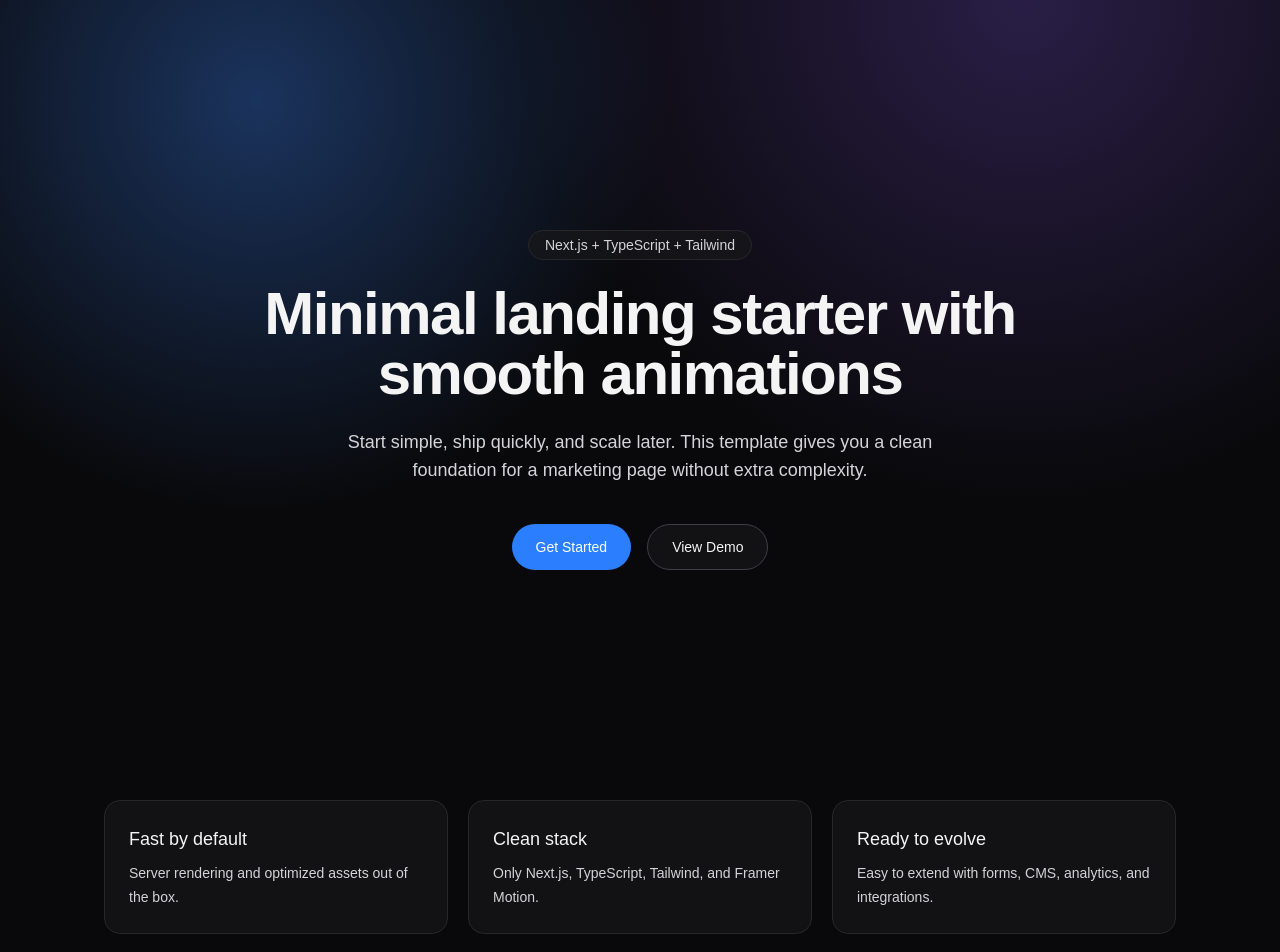
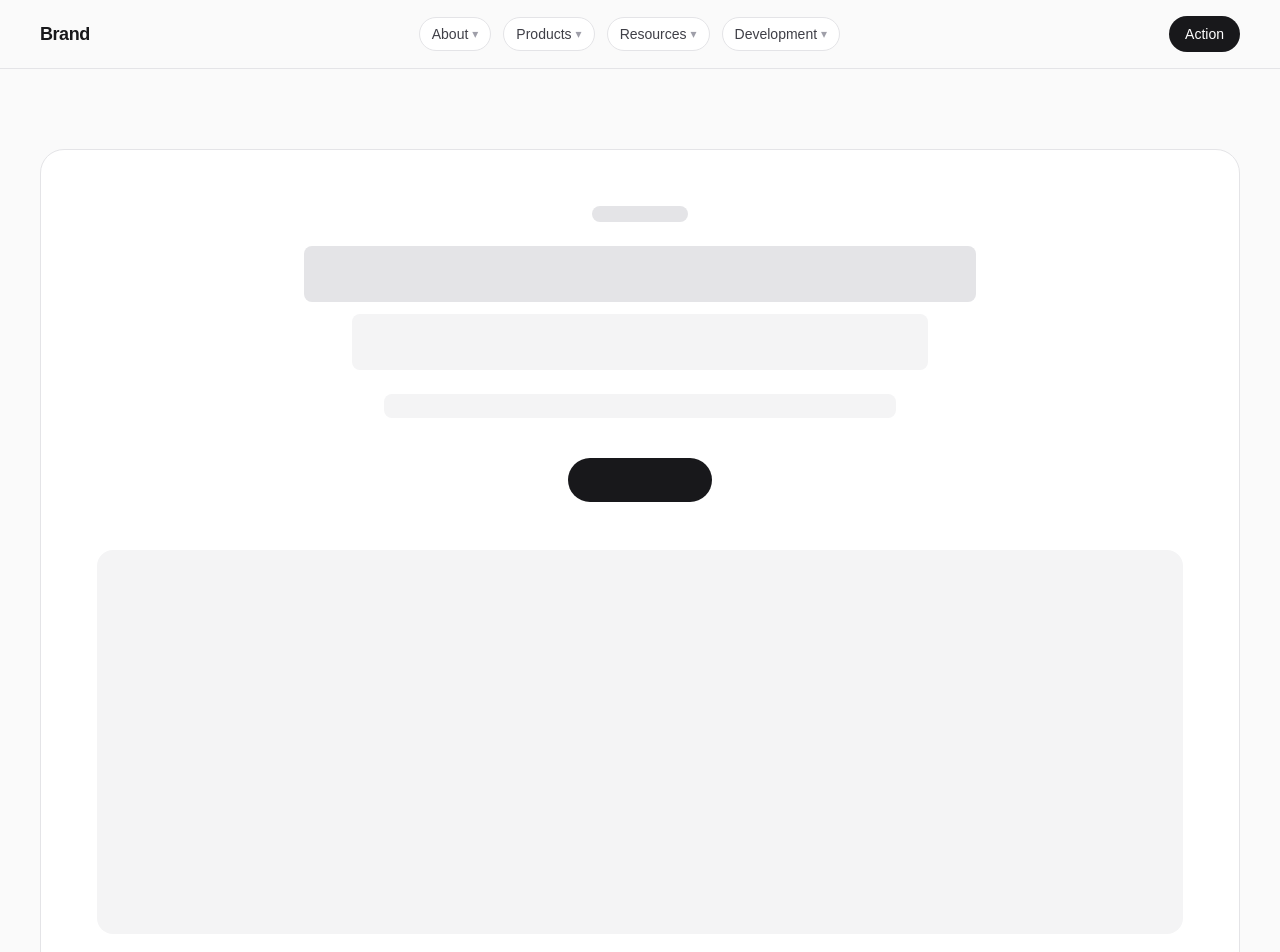
Before and after one commit to PraxisFinance/landing, a Next.js app: page / in a window 1280 px wide. Shown: the top 952 px of the page. Built offline with nearby package versions, Linux system fonts and the light colour scheme.

Commit message:
add base layout structure

```diff
--- a/app/page.tsx
+++ b/app/page.tsx
@@ -1,91 +1,17 @@
-"use client";
-
-import { motion } from "framer-motion";
-
-const fadeUp = {
-  initial: { opacity: 0, y: 24 },
-  whileInView: { opacity: 1, y: 0 },
-  viewport: { once: true, amount: 0.2 },
-  transition: { duration: 0.6, ease: "easeOut" as const },
-};
+import { LandingFooter } from "@/components/sections/LandingFooter";
+import { LandingHeader } from "@/components/sections/LandingHeader";
+import { LandingHero } from "@/components/sections/LandingHero";
 
 export default function Home() {
   return (
-    <main className="relative isolate overflow-hidden bg-zinc-950 text-zinc-100">
-      <div className="absolute inset-0 -z-10 bg-[radial-gradient(circle_at_20%_10%,rgba(59,130,246,0.35),transparent_30%),radial-gradient(circle_at_80%_0%,rgba(139,92,246,0.25),transparent_35%)]" />
+    <div className="min-h-screen bg-zinc-50 text-zinc-900">
+      <LandingHeader />
 
-      <section className="mx-auto flex min-h-screen w-full max-w-6xl flex-col items-center justify-center px-6 py-20 text-center sm:px-10">
-        <motion.span
-          initial={{ opacity: 0, y: 10 }}
-          animate={{ opacity: 1, y: 0 }}
-          transition={{ duration: 0.45, ease: "easeOut" }}
-          className="mb-6 inline-flex items-center rounded-full border border-zinc-800 bg-zinc-900/70 px-4 py-1 text-sm text-zinc-300"
-        >
-          Next.js + TypeScript + Tailwind
-        </motion.span>
+      <main>
+        <LandingHero />
+      </main>
 
-        <motion.h1
-          initial={{ opacity: 0, y: 16 }}
-          animate={{ opacity: 1, y: 0 }}
-          transition={{ delay: 0.1, duration: 0.55, ease: "easeOut" }}
-          className="max-w-4xl text-4xl font-semibold tracking-tight sm:text-6xl"
-        >
-          Minimal landing starter with smooth animations
-        </motion.h1>
-
-        <motion.p
-          initial={{ opacity: 0, y: 16 }}
-          animate={{ opacity: 1, y: 0 }}
-          transition={{ delay: 0.18, duration: 0.55, ease: "easeOut" }}
-          className="mt-6 max-w-2xl text-base leading-7 text-zinc-300 sm:text-lg"
-        >
-          Start simple, ship quickly, and scale later. This template gives you a clean foundation
-          for a marketing page without extra complexity.
-        </motion.p>
-
-        <motion.div
-          initial={{ opacity: 0, y: 16 }}
-          animate={{ opacity: 1, y: 0 }}
-          transition={{ delay: 0.26, duration: 0.5, ease: "easeOut" }}
-          className="mt-10 flex flex-col gap-4 sm:flex-row"
-        >
-          <button className="rounded-full bg-blue-500 px-6 py-3 text-sm font-medium text-white transition hover:bg-blue-400">
-            Get Started
-          </button>
-          <button className="rounded-full border border-zinc-700 bg-zinc-900/60 px-6 py-3 text-sm font-medium text-zinc-100 transition hover:border-zinc-500">
-            View Demo
-          </button>
-        </motion.div>
-      </section>
-
-      <section className="mx-auto grid w-full max-w-6xl gap-5 px-6 pb-20 sm:grid-cols-3 sm:px-10">
-        {[
-          {
-            title: "Fast by default",
-            description: "Server rendering and optimized assets out of the box.",
-          },
-          {
-            title: "Clean stack",
-            description: "Only Next.js, TypeScript, Tailwind, and Framer Motion.",
-          },
-          {
-            title: "Ready to evolve",
-            description: "Easy to extend with forms, CMS, analytics, and integrations.",
-          },
-        ].map((item) => (
-          <motion.article
-            key={item.title}
-            initial={fadeUp.initial}
-            whileInView={fadeUp.whileInView}
-            viewport={fadeUp.viewport}
-            transition={fadeUp.transition}
-            className="rounded-2xl border border-zinc-800 bg-zinc-900/60 p-6"
-          >
-            <h2 className="text-lg font-medium">{item.title}</h2>
-            <p className="mt-2 text-sm leading-6 text-zinc-300">{item.description}</p>
-          </motion.article>
-        ))}
-      </section>
-    </main>
+      <LandingFooter />
+    </div>
   );
 }
--- /dev/null
+++ b/components/navigation/Navigation.tsx
@@ -0,0 +1,48 @@
+type NavGroup = {
+  label: string;
+  items: string[];
+};
+
+const navGroups: NavGroup[] = [
+  { label: "About", items: ["Company", "Team", "Mission"] },
+  { label: "Products", items: ["Overview", "Use cases", "Pricing"] },
+  { label: "Resources", items: ["Blog", "Guides", "Docs"] },
+  { label: "Development", items: ["Roadmap", "Status", "Changelog"] },
+];
+
+export function Navigation() {
+  return (
+    <>
+      <nav className="hidden items-center gap-3 md:flex">
+        {navGroups.map((group) => (
+          <details key={group.label} className="group relative">
+            <summary className="flex cursor-pointer list-none items-center gap-1 rounded-full border border-zinc-200 bg-white px-3 py-1.5 text-sm text-zinc-700 transition hover:border-zinc-300 hover:text-zinc-900">
+              {group.label}
+              <span className="text-xs text-zinc-400 transition group-open:rotate-180">
+                &#9662;
+              </span>
+            </summary>
+            <div className="absolute left-0 top-11 z-20 w-44 rounded-xl border border-zinc-200 bg-white p-2 shadow-lg">
+              {group.items.map((item) => (
+                <a
+                  key={item}
+                  href="#"
+                  className="block rounded-lg px-3 py-2 text-sm text-zinc-600 transition hover:bg-zinc-100 hover:text-zinc-900"
+                >
+                  {item}
+                </a>
+              ))}
+            </div>
+          </details>
+        ))}
+      </nav>
+
+      <button
+        type="button"
+        className="rounded-full border border-zinc-200 bg-white px-3 py-1.5 text-sm text-zinc-700 md:hidden"
+      >
+        Menu
+      </button>
+    </>
+  );
+}
--- /dev/null
+++ b/components/sections/LandingFooter.tsx
@@ -0,0 +1,10 @@
+export function LandingFooter() {
+  return (
+    <footer className="border-t border-zinc-200">
+      <div className="mx-auto flex w-full max-w-screen-2xl flex-col items-center justify-between gap-3 px-4 py-6 text-sm text-zinc-500 sm:flex-row sm:px-6 lg:px-10">
+        <p>Brand</p>
+        <p>All rights reserved</p>
+      </div>
+    </footer>
+  );
+}
--- /dev/null
+++ b/components/sections/LandingHeader.tsx
@@ -0,0 +1,15 @@
+import { Navigation } from "@/components/navigation/Navigation";
+
+export function LandingHeader() {
+  return (
+    <header className="border-b border-zinc-200">
+      <div className="mx-auto flex w-full max-w-screen-2xl items-center justify-between px-4 py-4 sm:px-6 lg:px-10">
+        <div className="text-lg font-semibold tracking-tight">Brand</div>
+        <Navigation />
+        <button className="hidden rounded-full bg-zinc-900 px-4 py-2 text-sm font-medium text-white transition hover:bg-zinc-700 md:block">
+          Action
+        </button>
+      </div>
+    </header>
+  );
+}
--- /dev/null
+++ b/components/sections/LandingHero.tsx
@@ -0,0 +1,17 @@
+export function LandingHero() {
+  return (
+    <section className="mx-auto w-full max-w-screen-2xl px-4 py-12 sm:px-6 sm:py-16 lg:px-10 lg:py-20">
+      <div className="rounded-3xl border border-zinc-200 bg-white p-6 sm:p-10 lg:p-14">
+        <div className="mx-auto flex max-w-4xl flex-col items-center text-center">
+          <div className="h-4 w-24 rounded-full bg-zinc-200" />
+          <div className="mt-6 h-10 w-full max-w-2xl rounded-lg bg-zinc-200 sm:h-14" />
+          <div className="mt-3 h-10 w-full max-w-xl rounded-lg bg-zinc-100 sm:h-14" />
+          <div className="mt-6 h-6 w-full max-w-lg rounded-lg bg-zinc-100" />
+          <div className="mt-10 h-11 w-36 rounded-full bg-zinc-900" />
+        </div>
+
+        <div className="mt-12 h-56 w-full rounded-2xl bg-zinc-100 sm:h-72 lg:h-96" />
+      </div>
+    </section>
+  );
+}
```
